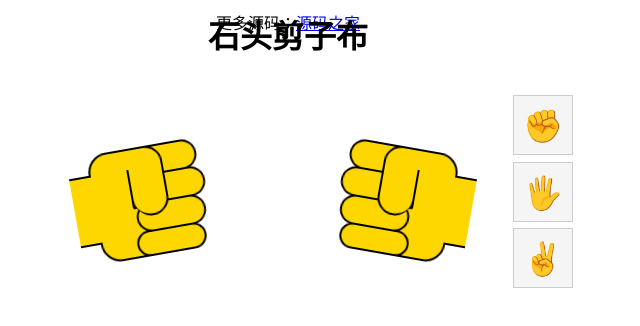
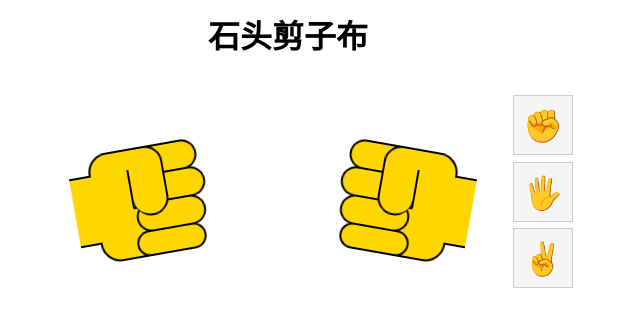
Before and after one commit to 5iyunv/MyBlog, a plain HTML site: page index.html in a window 1280 px wide. Shown: the full height of the page, 352-992 px from the left. Drawn offline with Linux system fonts and the light colour scheme.

Commit message:
first commit

```diff
--- a/index.html
+++ b/index.html
@@ -2,7 +2,7 @@
 <html lang="en" >
 <head>
 <meta charset="UTF-8">
-<title>CSS3石头剪子布小游戏 - 源码之家</title>
+<title>CSS3石头剪子布小游戏</title>
 <link rel="stylesheet" href="css/style.css">
 </head>
 <body>
@@ -68,9 +68,7 @@
   </div>
 
 </form>
-<div style="text-align:center;">
-<p>更多源码：<a href="http://www.mycodes.net/" target="_blank">源码之家</a></p>
-</div>
+
 
 </body>
 </html>
```
